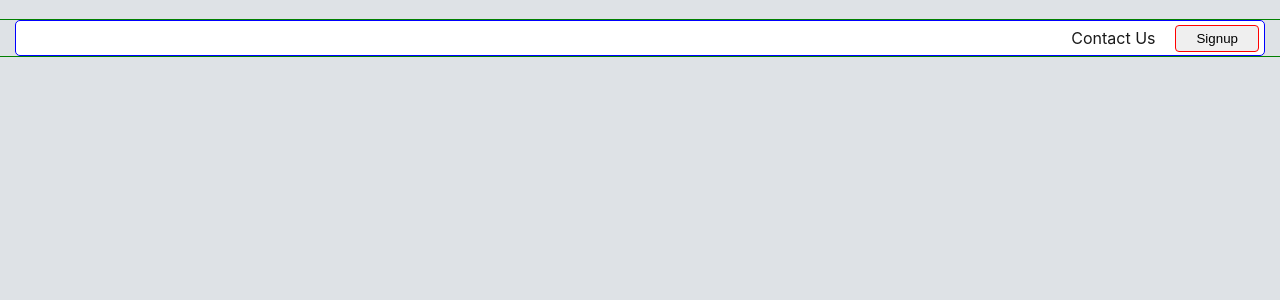
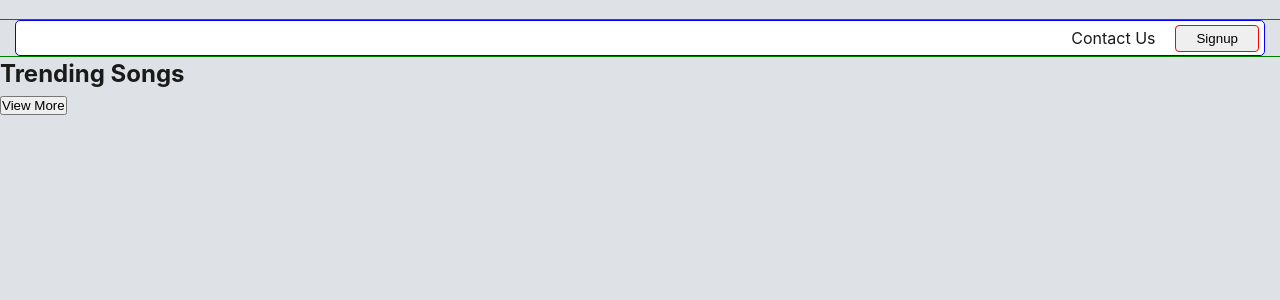
Before and after one commit to Stanlisberg/Edustipend-test, a React (Vite) app: page / in a window 1280 px wide. Shown: the top 300 px of the page. Built offline with nearby package versions, Linux system fonts and the light colour scheme.

Commit message:
Feature: Sidebar styling

```diff
--- a/package.json
+++ b/package.json
@@ -11,7 +11,8 @@
   },
   "dependencies": {
     "react": "^18.2.0",
-    "react-dom": "^18.2.0"
+    "react-dom": "^18.2.0",
+    "react-icons": "^4.8.0"
   },
   "devDependencies": {
     "@types/react": "^18.0.28",
--- a/src/App.jsx
+++ b/src/App.jsx
@@ -1,4 +1,5 @@
 import Navbar from "./components/navbar"
+import Sidebar from "./components/sidebar"
 
 function App() {
 
@@ -6,6 +7,7 @@ function App() {
     <>
       <div>
         <Navbar />
+        <Sidebar />
       </div>
     </>
   )
--- a/src/components/sidebar.jsx
+++ b/src/components/sidebar.jsx
@@ -0,0 +1,39 @@
+import React, { useState } from 'react';
+
+function Sidebar () {
+    const [isOpen, setIsOpen] = useState(false);
+    const toggleDropdown = () => {
+      setIsOpen(!isOpen);
+    }
+
+    return(
+        <aside classname='sidebar-container'>
+            <div classNme='sidebar-wrapper'>
+                <h2>Trending Songs</h2>
+                <div className='drop-container'>
+                    <div>
+                        <p></p>
+                    </div>
+                    <div></div>
+                    <div></div>
+                    <div></div>
+                    <div></div>
+                </div>
+                <button>View More</button>
+            </div>
+        </aside>
+    )
+}
+export default Sidebar;
+
+{/* <div className="dropdown">
+<button className="dropdown-button" onClick={toggleDropdown}>
+Dropdown
+</button>
+{isOpen && (
+<ul className="dropdown-menu">
+    <li>Option 1</li>
+    <li>Option 2</li>
+</ul>
+)}
+</div> */}
```
Also changed, not shown: 1 other file (tests, documents, lock files or other folders).
